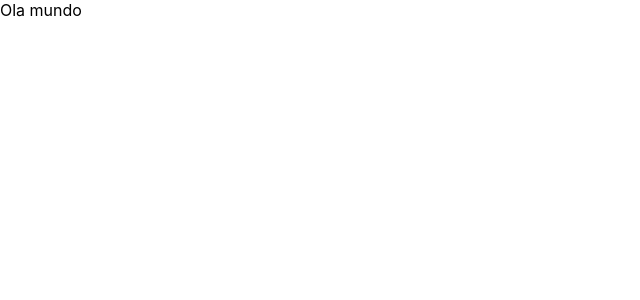
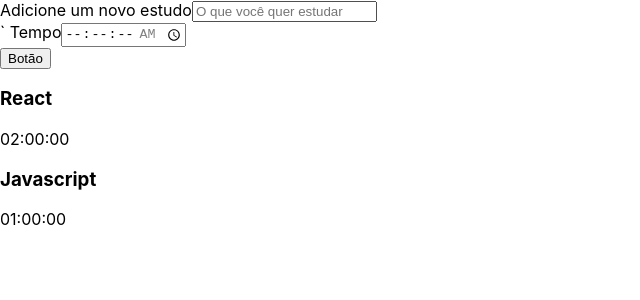
Before and after one commit to GuilhermeCRB/alura-studies, a React (Create React App) app: page / in a window 1280 px wide. Shown: the top 300 px of the page, without its empty margins (0-640 px from the left). Built offline with nearby package versions, Linux system fonts and the light colour scheme.

Commit message:
feat: adds activities list

```diff
--- a/src/App.tsx
+++ b/src/App.tsx
@@ -1,9 +1,11 @@
-import React from 'react';
+import Formulario from './components/Formulario';
+import Lista from './components/Lista';
 
 function App() {
   return (
     <div className="App">
-     Ola mundo
+      <Formulario />
+      <Lista />
     </div>
   );
 }
--- /dev/null
+++ b/src/components/Lista/index.tsx
@@ -0,0 +1,13 @@
+export default function Lista() {
+    const tarefas = [{ tarefa: 'React', tempo: '02:00:00' }, { tarefa: 'Javascript', tempo: '01:00:00'  }]
+    return (
+      <div>
+        {tarefas.map((item, index) => (
+          <div key={index}>
+            <h3> {item.tarefa} </h3>
+            <p> {item.tempo} </p>
+          </div>
+        ))}
+      </div>
+    )
+}
```
